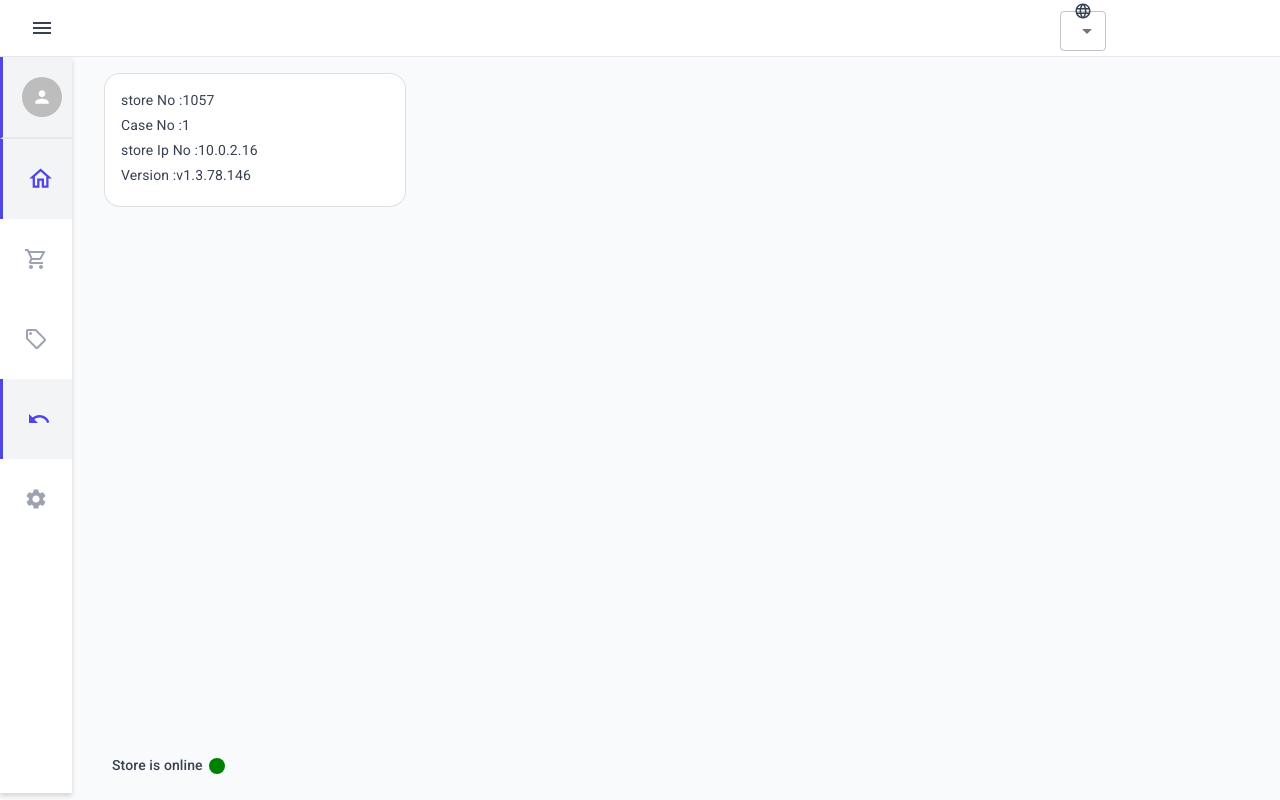
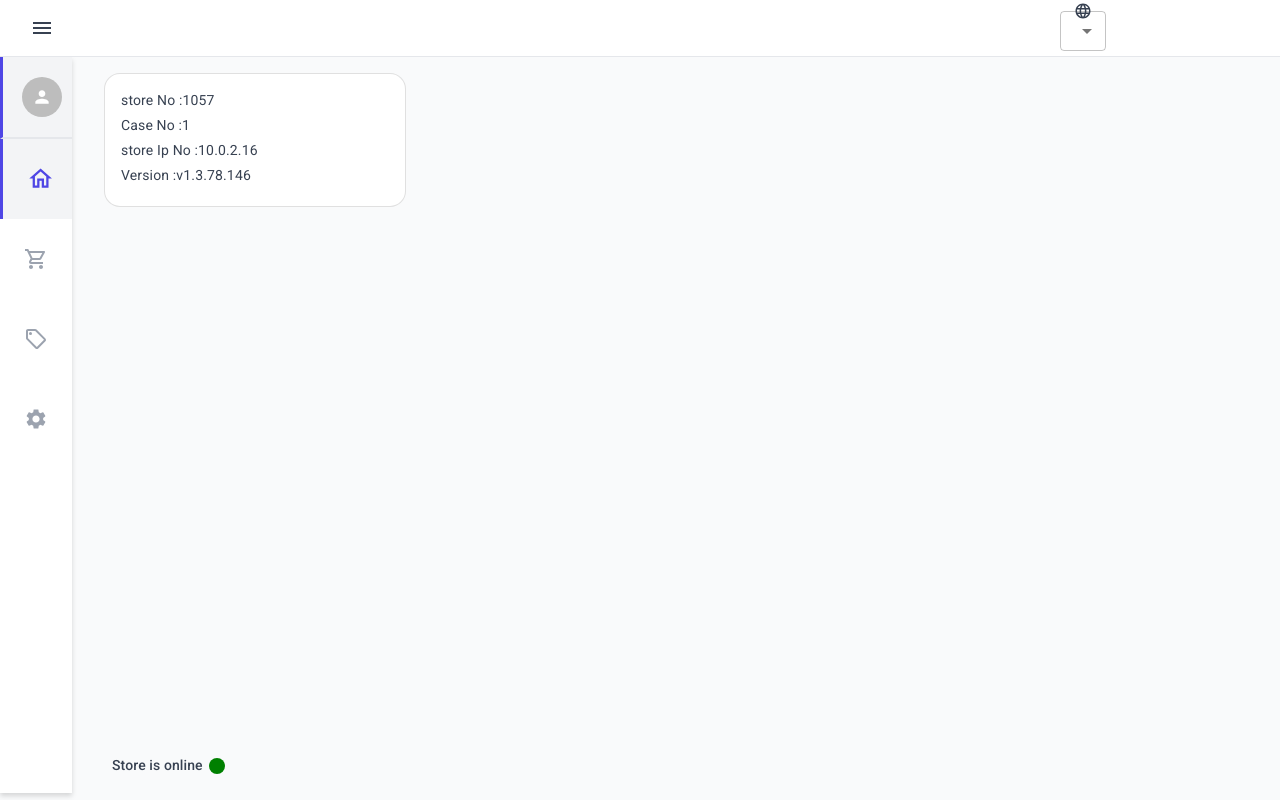
Before and after one commit to Asemhagihasan/toyota-32-bit, a React (Create React App) app: page / in a window 1280 px wide. Built offline with nearby package versions, Linux system fonts and the light colour scheme.

Commit message:
Deleted unUserd items

```diff
--- a/src/ui/SideBar/SideBar.jsx
+++ b/src/ui/SideBar/SideBar.jsx
@@ -1,8 +1,6 @@
 import { Avatar, Box, Stack, Typography } from "@mui/material";
-
 import PersonIcon from "@mui/icons-material/Person";
 import SellOutlinedIcon from "@mui/icons-material/SellOutlined";
-import UndoIcon from "@mui/icons-material/Undo";
 import ShoppingCartOutlinedIcon from "@mui/icons-material/ShoppingCartOutlined";
 import SettingsIcon from "@mui/icons-material/Settings";
 import HomeOutlinedIcon from "@mui/icons-material/HomeOutlined";
@@ -104,12 +102,6 @@ function SideBar({ sideBarIsOpen, setSideBarIsOpen }) {
           <Content> {translate("sideBarItems.PriceView")}</Content>
         )}
       </Item>
-      <Item setSideBarIsOpen={setSideBarIsOpen} to="/">
-        <UndoIcon sx={{ color: "var(--color-grey-400)", fontSize: "1.5rem" }} />
-        {sideBarIsOpen && (
-          <Content> {translate("sideBarItems.returnTransactions")}</Content>
-        )}
-      </Item>
       <Item setSideBarIsOpen={setSideBarIsOpen} to="/settings">
         <SettingsIcon
           sx={{ color: "var(--color-grey-400)", fontSize: "1.5rem" }}
```
